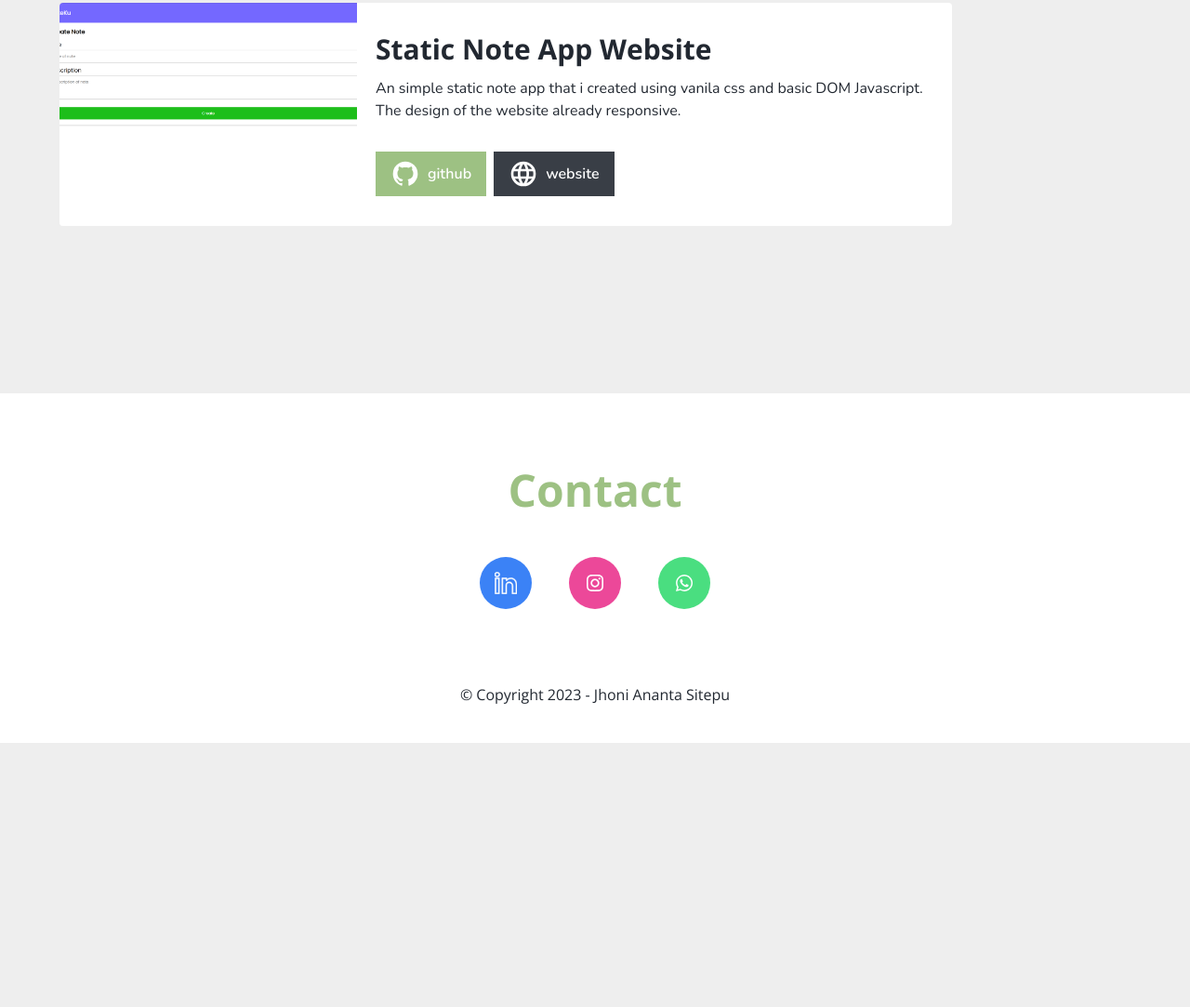
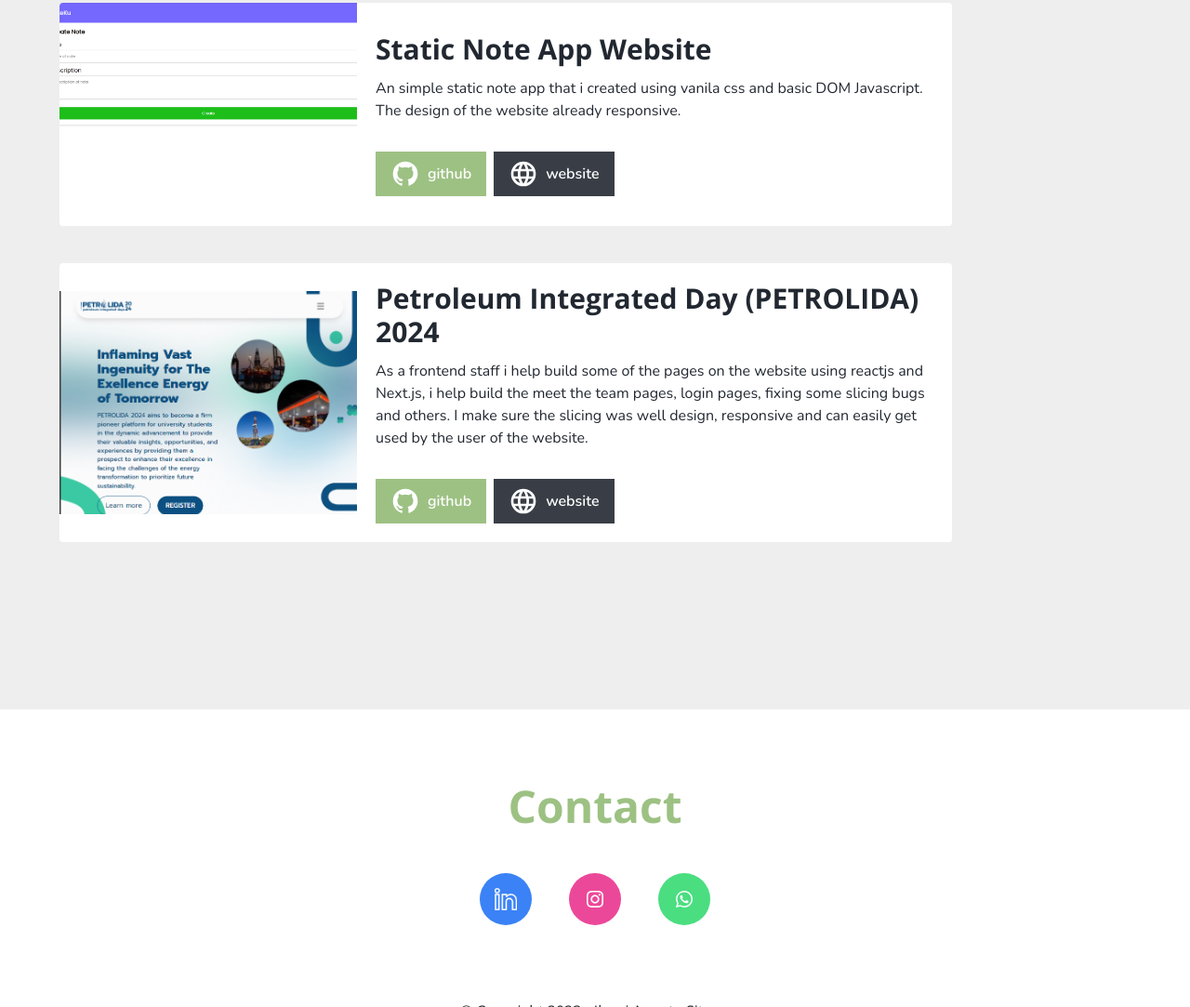
Before and after one commit to jhoniananta/portfolio-Jhoni, a website: page public/index.html in a window 1280 px wide. Shown: the part 2181-3264 px from the top of the page at 93% size. Before the commit the page ends 2980 px from the top, so only its background shows below. Drawn offline with nearby package versions, Linux system fonts and the light colour scheme.

Commit message:
feat: add a latest portofolio for the website

```diff
--- a/public/index.html
+++ b/public/index.html
@@ -205,33 +205,33 @@
                         </div>
                     </div>
                 </li>
-                <!-- <li class="portfolio-card">
+                <li class="portfolio-card">
                     <div class="w-full md:w-1/3 h-60">
                         <img
                             class="h-full w-full object-cover"
-                            src="./img/random-portfolio.jpg"
+                            src="./img/portofolio/portfolio-petrolida.png"
                             alt="portfolio"
                         >
                     </div>
                     <div class="w-full md:w-2/3 p-5">
                         <h2 class="text-3xl font-bold mb-3">
-                            Porfolio 3
+                            Petroleum Integrated Day (PETROLIDA) 2024
                         </h2>
                         <p>
-                            Lorem ipsum dolor sit amet consectetur adipisicing elit. Nemo obcaecati nisi iusto vero qui recusandae sequi porro fugiat repellendus animi optio veritatis necessitatibus, dignissimos nobis alias repudiandae vitae ipsam! Culpa?
+                            As a frontend staff i help build some of the pages on the website using reactjs and Next.js, i help build the meet the team pages, login pages, fixing some slicing bugs and others. I make sure the slicing was well design, responsive and can easily get used by the user of the website.
                         </p>
                         <div class="mt-8 font-semibold text-white flex items-center gap-2">
                             <a href="#" class="portfolio-link bg-primary">
                                 <img src="./img/icon/github.svg" alt="github">
                                 github
                             </a>
-                            <a href="#" class="portfolio-link bg-primary-gray dark:bg-primary-black">
+                            <a href="https://petrolida.com" class="portfolio-link bg-primary-gray dark:bg-primary-black">
                                 <img src="./img/icon/web.svg" alt="">
                                 website
                             </a>
                         </div>
                     </div>
-                </li>  -->
+                </li>
             </ul>
         </section>
     </main>
```
Also changed, not shown: public/img/portofolio/portfolio-petrolida.png (added).
